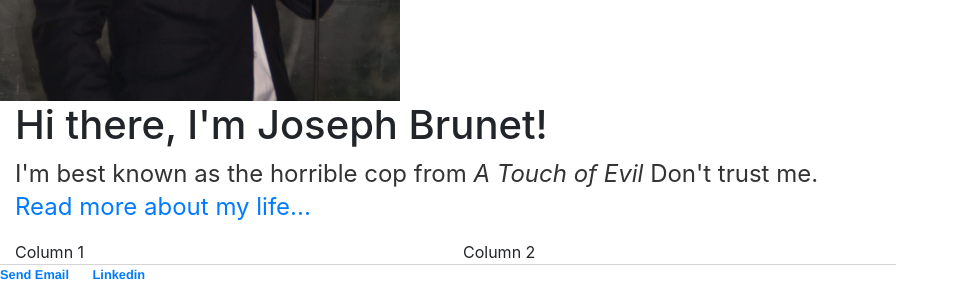
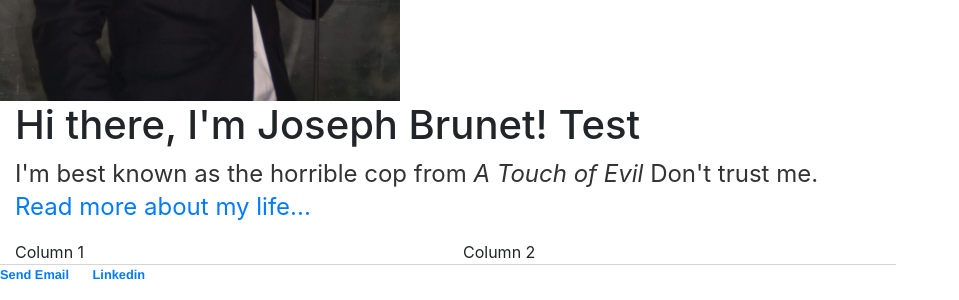
Before and after one commit to JosephBrunet/JosephBrunet.github.io, a Jekyll site: the page built from index.html, in a window 1280 px wide. Shown: the part 537-837 px from the top of the page, without its empty margins (0-959 px from the left). Built offline with Jekyll 4.4.1, drawn with Linux system fonts in a browser that asks for light colours.

Commit message:
changes text

```diff
--- a/index.html
+++ b/index.html
@@ -3,7 +3,7 @@ layout: default
 title: Joseph Brunet
 ---
 <div class="blurb">
-	<h1>Hi there, I'm Joseph Brunet!</h1>
+	<h1>Hi there, I'm Joseph Brunet! Test</h1>
 	<p>I'm best known as the horrible cop from <em>A Touch of Evil</em> Don't trust me. <a href="/about">Read more about my life...</a></p>
 </div><!-- /.blurb -->
 <link href="https://maxcdn.bootstrapcdn.com/bootstrap/4.0.0-beta.2/css/bootstrap.min.css" rel="stylesheet"/>
```
